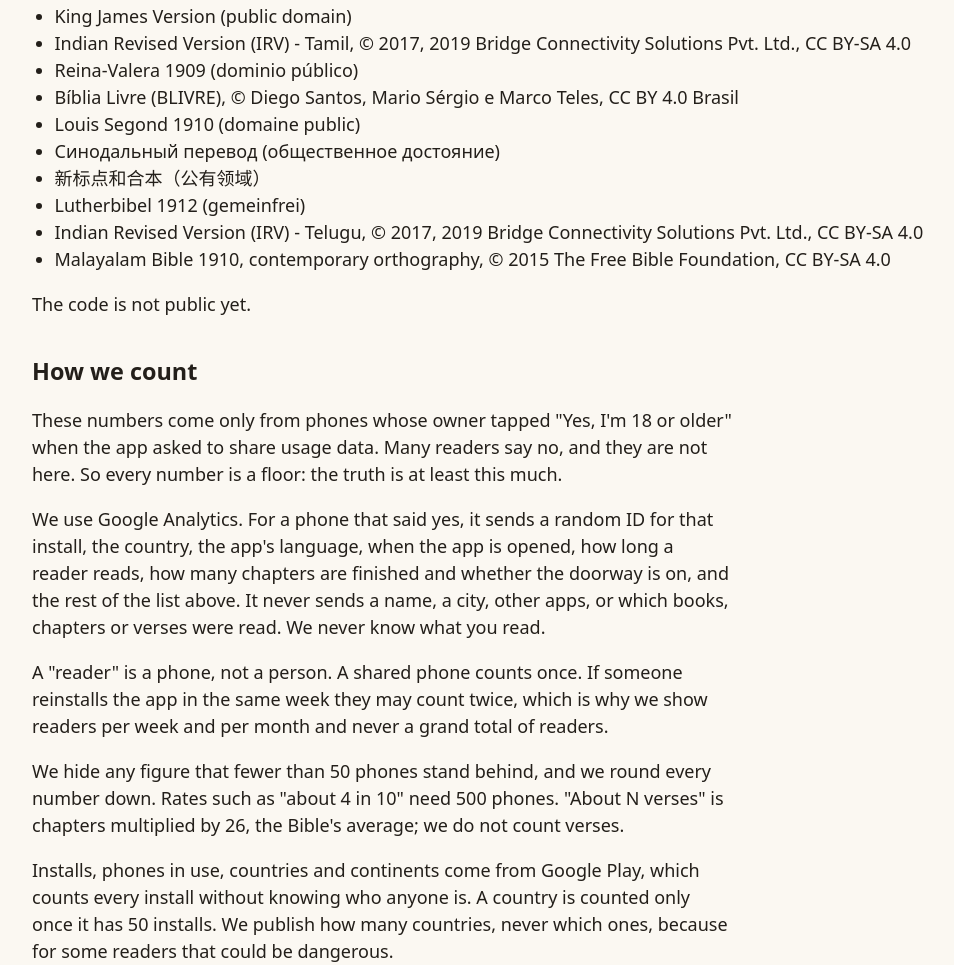
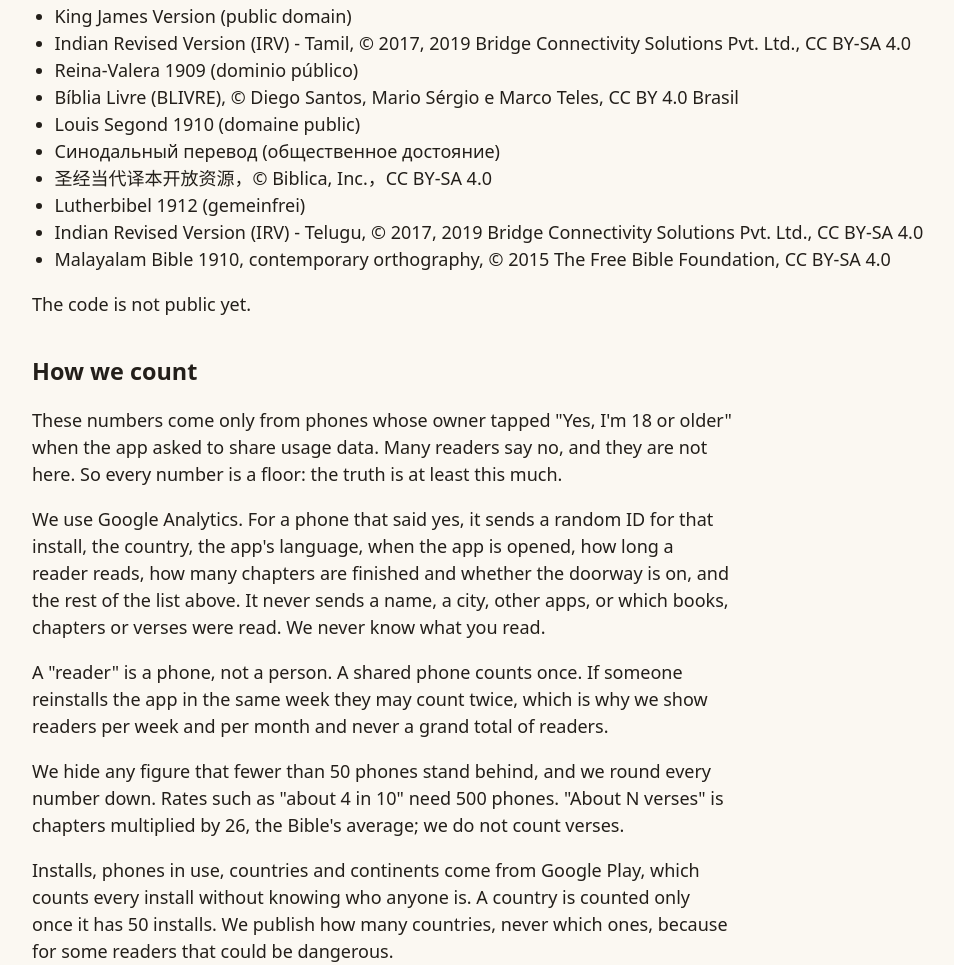
Before and after one commit to AELSHA-INNOVATIONS/aelsha-impact, a plain HTML site: page docs/index.html in a window 1280 px wide. Shown: the part 1215-2180 px from the top of the page, without its empty margins (86-1040 px from the left). Drawn offline with Linux system fonts and the light colour scheme.

Commit message:
Host the Open Chinese Contemporary Bible; credit it on the impact page (Firstfruits ADR 0029)
Co-Authored-By: Claude Opus 5.5 <noreply@anthropic.com>
Claude-Session: https://claude.ai/code/session_0158gN3fri8LzG6jC2TzosDR

```diff
--- a/docs/index.html
+++ b/docs/index.html
@@ -46,7 +46,7 @@
       <li lang="pt-BR">Bíblia Livre (BLIVRE), © Diego Santos, Mario Sérgio e Marco Teles, CC BY 4.0 Brasil</li>
       <li lang="fr">Louis Segond 1910 (domaine public)</li>
       <li lang="ru">Синодальный перевод (общественное достояние)</li>
-      <li lang="zh-Hans">新标点和合本（公有领域）</li>
+      <li lang="zh-Hans">圣经当代译本开放资源，© Biblica, Inc.，CC BY-SA 4.0</li>
       <li lang="de">Lutherbibel 1912 (gemeinfrei)</li>
       <li>Indian Revised Version (IRV) - Telugu, © 2017, 2019 Bridge Connectivity Solutions Pvt. Ltd., CC BY-SA 4.0</li>
       <li>Malayalam Bible 1910, contemporary orthography, © 2015 The Free Bible Foundation, CC BY-SA 4.0</li>
```
Also changed, not shown: bibles/cmn_ocb.NOTICE.txt (added), 2 other files.
